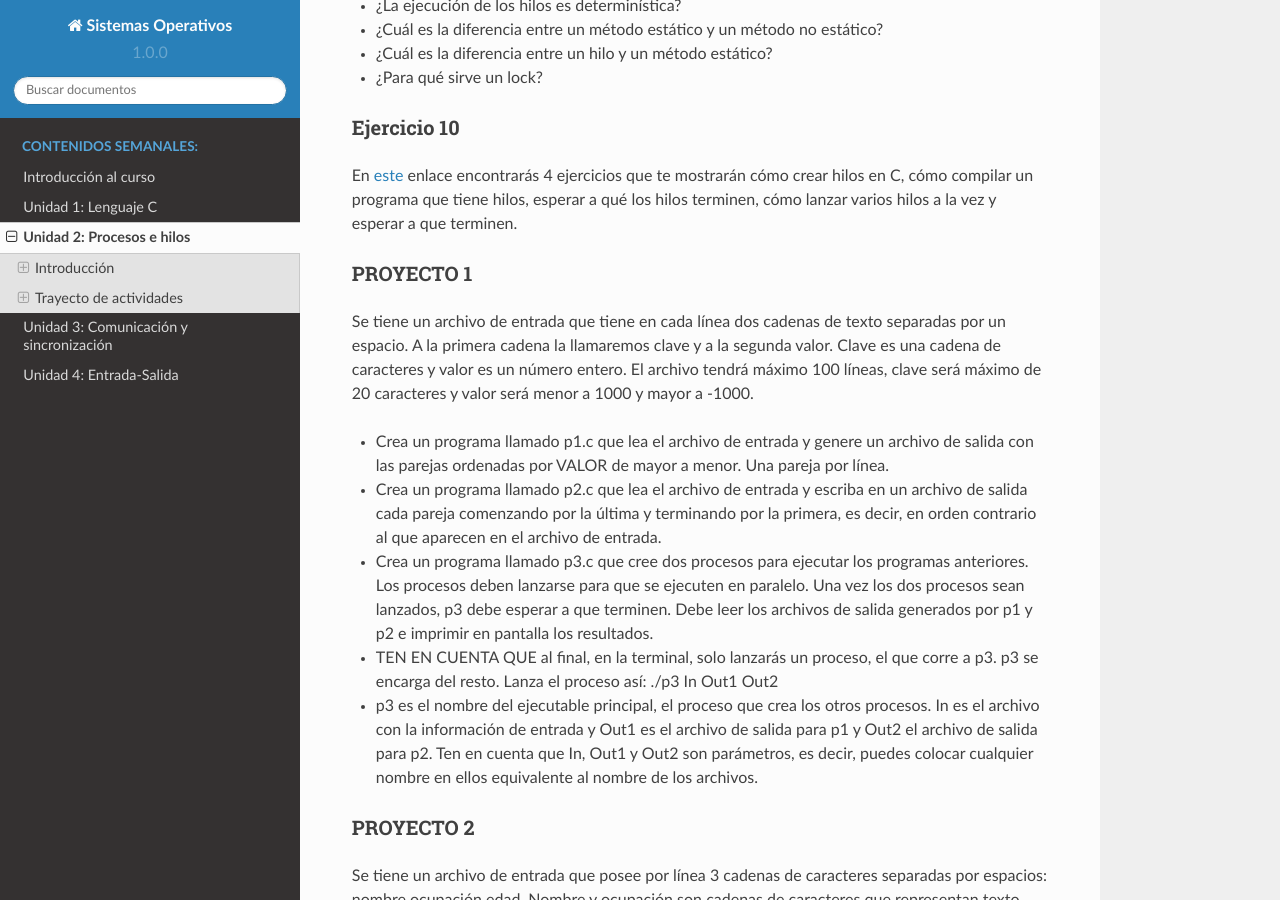
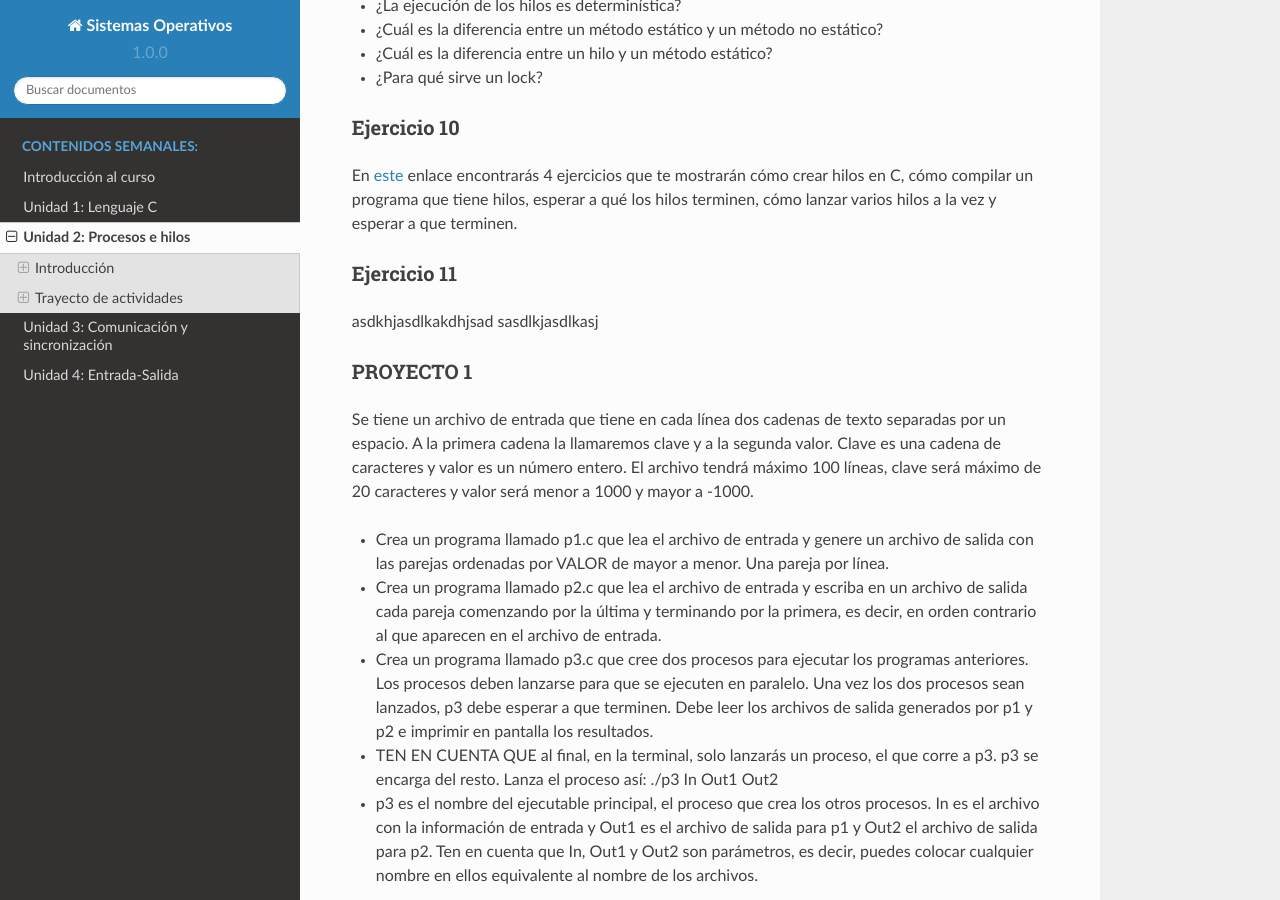
Before and after one commit to juanferfranco/sistemasoperativos, a Sphinx documentation site: the page built from docs/_unidad2/unidad2.rst, in a window 1280 px wide and 900 px high, scrolled down 5026 px. Built offline with Sphinx 7.4.7 and the Read the Docs theme 2.0.0, drawn with Linux system fonts in a browser that asks for light colours.

Commit message:
add exercise 11

```diff
--- a/docs/_unidad2/unidad2.rst
+++ b/docs/_unidad2/unidad2.rst
@@ -278,6 +278,13 @@ enlace encontrarás 4 ejercicios que te mostrarán cómo crear hilos en C, cómo
 un programa que tiene hilos, esperar a qué los hilos terminen, cómo lanzar varios hilos
 a la vez y esperar a que terminen.
 
+Ejercicio 11
+^^^^^^^^^^^^^^^
+asdkhjasdlkakdhjsad
+sasdlkjasdlkasj
+
+
+
 PROYECTO 1
 ^^^^^^^^^^^^
 
```
